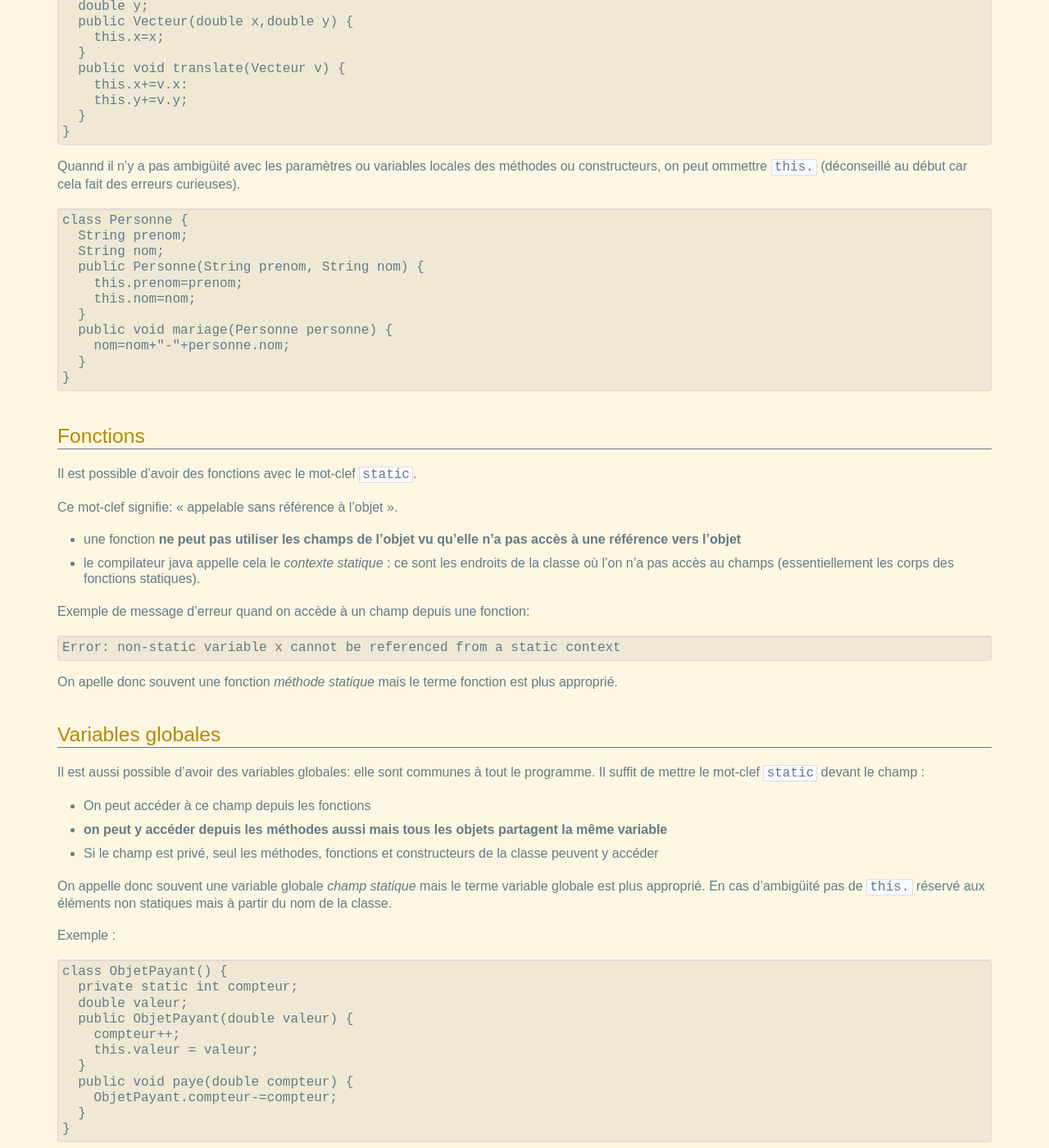
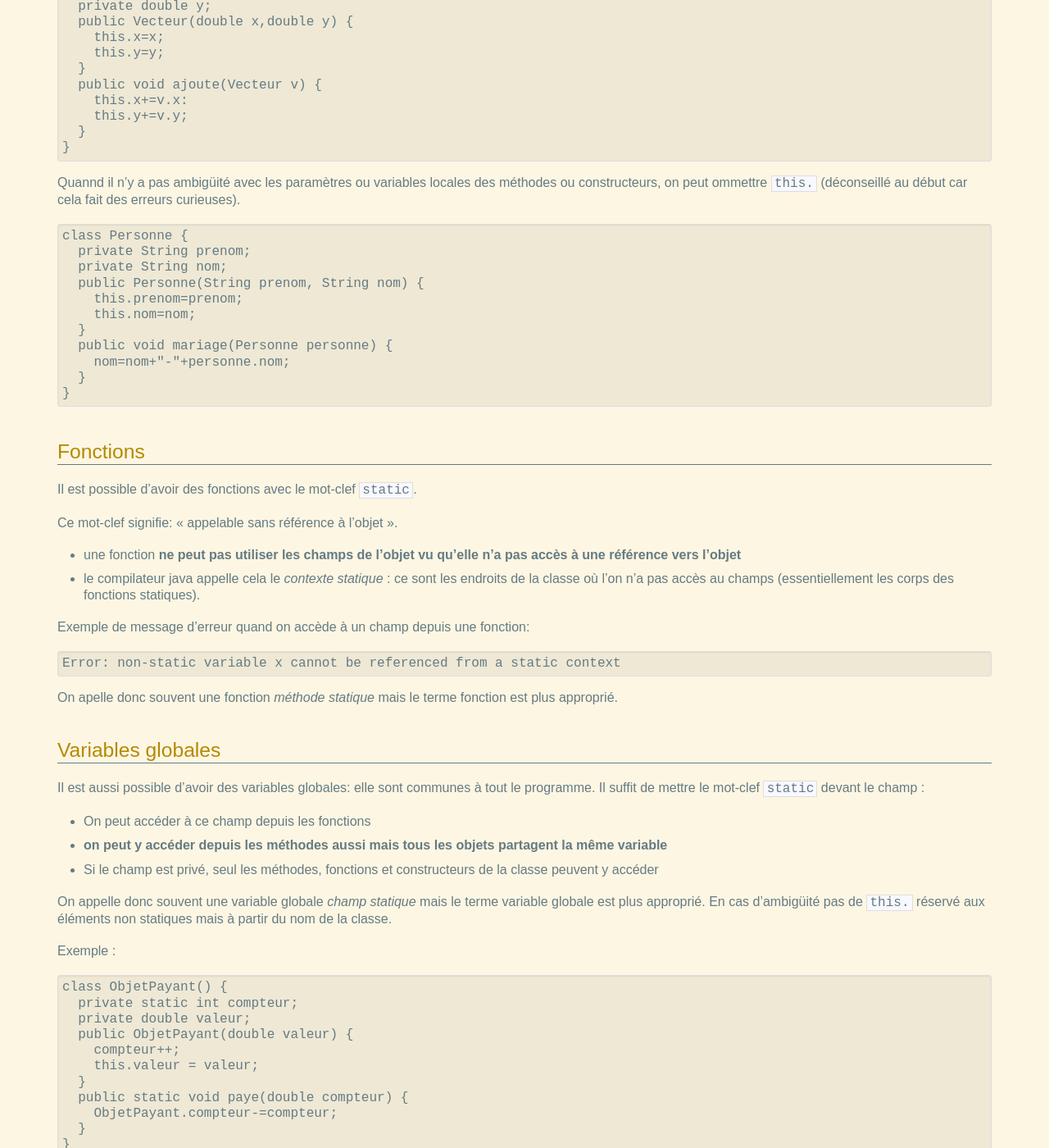
Before and after one commit to lacl-upec/l2epo, a Jekyll site: the page built from _posts/2016-02-05-Objet.md, in a window 1280 px wide and 1400 px high, scrolled down 4960 px. Shown: the whole window at 82% size. Built offline with Jekyll 4.4.1, drawn with Linux system fonts in a browser that asks for light colours; some of the changed text lies outside the part shown.

Commit message:
Created :_posts/2016-02-05-Objet.md

```diff
--- a/_posts/2016-02-05-Objet.md
+++ b/_posts/2016-02-05-Objet.md
@@ -31,10 +31,10 @@ Exemple:
         this.y = y;
       }
       double module() {
-        return Math.sqrt(x*x+y*y);
+        return Math.sqrt(this.x*this.x+this.y*this.y);
       }
       double argument() {
-        return Math.atan2(y,x);
+        return Math.atan2(this.y,this.x);
       }
     }
 
@@ -234,12 +234,13 @@ Privé ne veut pas dire réservé à soi mais réservé à sa classe.
 Exemple :
 
     class Vecteur {
-      double x;
-      double y;
+      private double x;
+      private double y;
       public Vecteur(double x,double y) {
         this.x=x;
+        this.y=y;
       }
-      public void translate(Vecteur v) {
+      public void ajoute(Vecteur v) {
         this.x+=v.x:
         this.y+=v.y;
       }
@@ -248,8 +249,8 @@ Exemple :
 Quannd il n'y a pas ambigüité avec les paramètres ou variables locales des méthodes ou constructeurs, on peut ommettre `this.` (déconseillé au début car cela fait des erreurs curieuses).
 
     class Personne {
-      String prenom;
-      String nom;
+      private String prenom;
+      private String nom;
       public Personne(String prenom, String nom) {
         this.prenom=prenom;
         this.nom=nom;
@@ -291,12 +292,12 @@ Exemple :
 
     class ObjetPayant() {
       private static int compteur;
-      double valeur;
+      private double valeur;
       public ObjetPayant(double valeur) {
         compteur++;
         this.valeur = valeur;
       }
-      public void paye(double compteur) {
+      public static void paye(double compteur) {
         ObjetPayant.compteur-=compteur;
       }
     }
```
Also changed, not shown: other parts of _posts/2016-02-05-Objet.md (+2 -2 lines).
